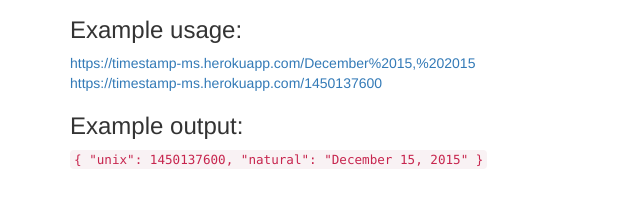
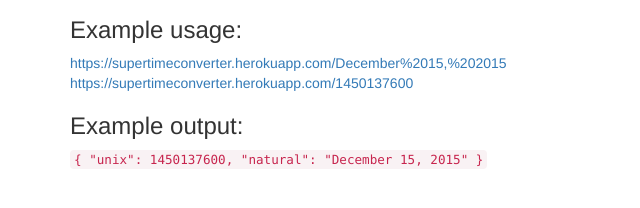
Before and after one commit to babkamen/frecodecamp_timestamp, a website: page index.html in a window 1280 px wide. Shown: the part 238-446 px from the top of the page, 0-640 px from the left. Drawn offline with nearby package versions, Linux system fonts and the light colour scheme.

Commit message:
Add heroku

```diff
--- a/index.html
+++ b/index.html
@@ -18,8 +18,8 @@
                 <ul>3) If it does not contain a date or Unix timestamp, it returns null for those properties.</ul>
             </blockquote>
             <h3>Example usage:</h3>
-            <a href="/December%2015,%202015">https://timestamp-ms.herokuapp.com/December%2015,%202015<br></a>
-            <a href="/1450137600">https://timestamp-ms.herokuapp.com/1450137600</a>
+            <a href="/December%2015,%202015" target="blank">https://supertimeconverter.herokuapp.com/December%2015,%202015<br></a>
+            <a href="/1450137600" target="blank">https://supertimeconverter.herokuapp.com/1450137600</a>
             <h3>Example output:</h3>
             <code>
                 {
```
Also changed, not shown: 1 other file.
